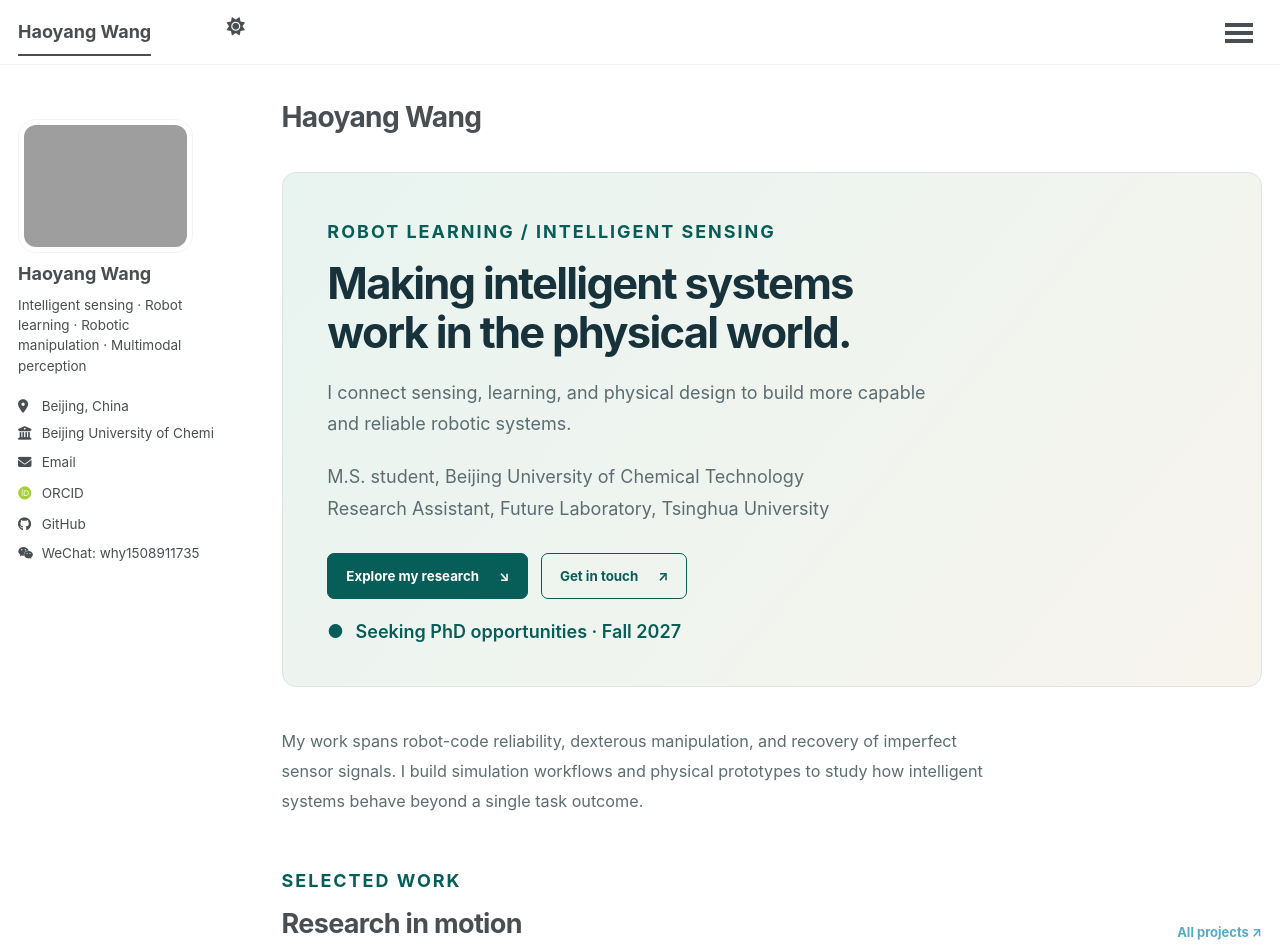
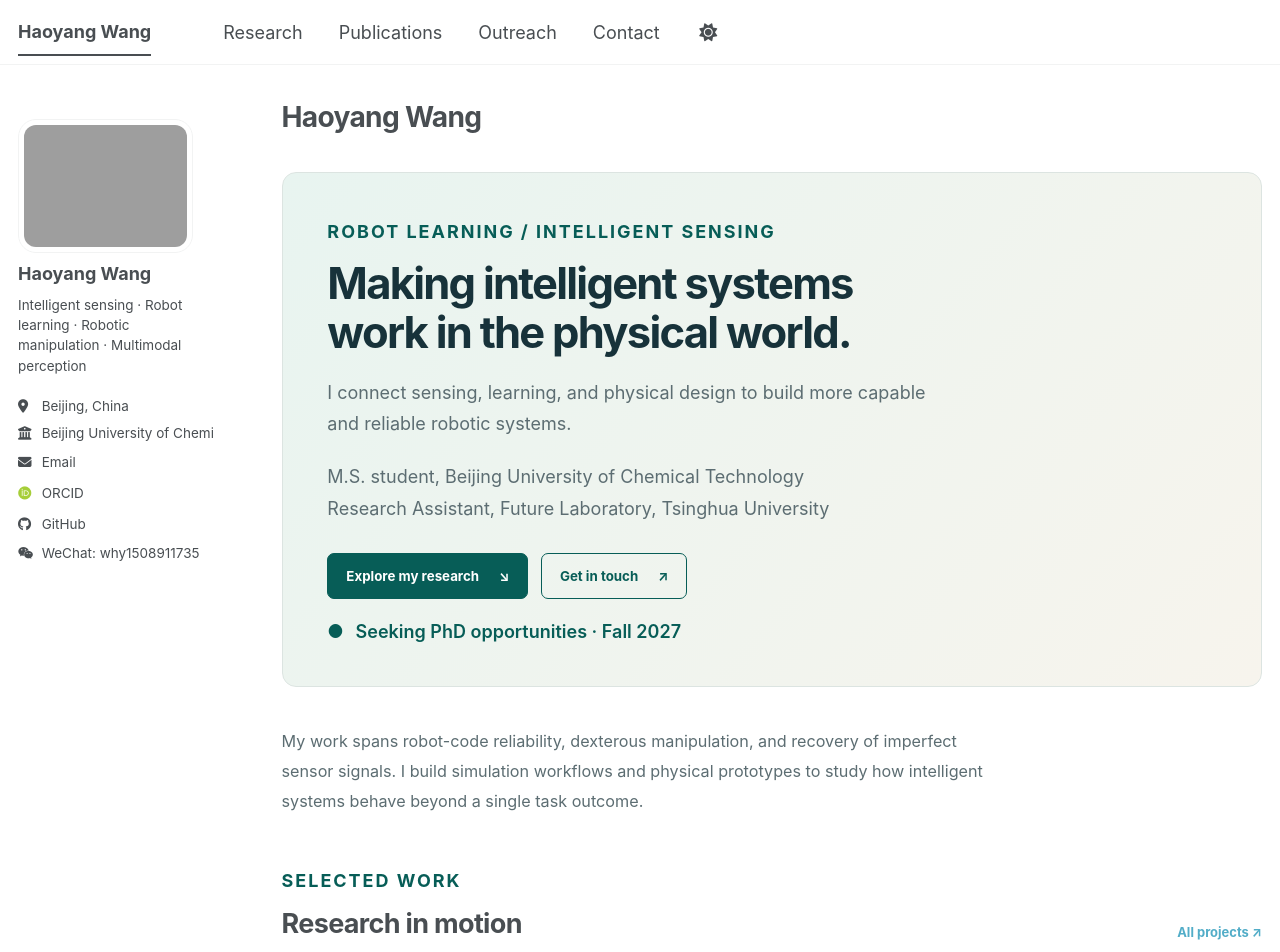
Before and after one commit to mianzhi8588/mianzhi8588.github.io, a Jekyll site: the page built from _pages/about.md, in a window 1280 px wide and 1400 px high. Shown: the top 952 px of the window. Built offline with Jekyll 4.4.1, drawn with Linux system fonts in a browser that asks for light colours; some web fonts are replaced; a script bundle is joined from its source files by our own code; library files that are not in the unit come from our copies.

```diff
--- a/_sass/layout/_research-polish.scss
+++ b/_sass/layout/_research-polish.scss
@@ -5,11 +5,6 @@
 .page__footer footer { padding-top: 1rem; padding-bottom: 1.5rem; }
 .page__footer-copyright { max-width: 75ch; line-height: 1.7; }
 .masthead { border-bottom-color: var(--research-line); }
-.greedy-nav .visible-links { display: flex; flex-wrap: wrap; padding-right: 2.5rem; }
-.greedy-nav .visible-links li { display: block; }
-.greedy-nav .visible-links li:first-child a { white-space: nowrap; }
-.greedy-nav button { display: none; }
-.greedy-nav:has(.hidden-links li) button { display: block; }
 .author__avatar img { border-radius: 18px; }
 .author__bio { line-height: 1.65; }
 .page__content a:focus-visible, .archive a:focus-visible, video:focus-visible { outline: 3px solid var(--research-teal); outline-offset: 5px; }
```
